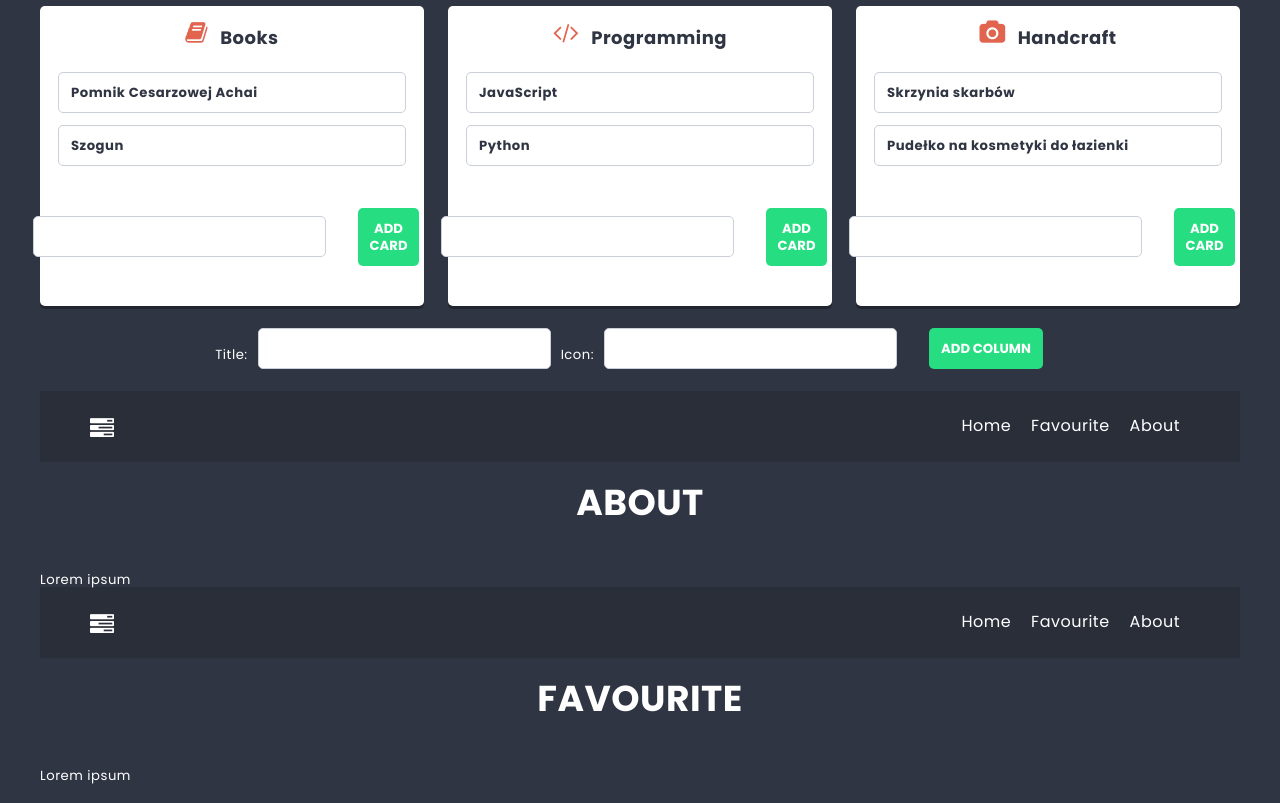
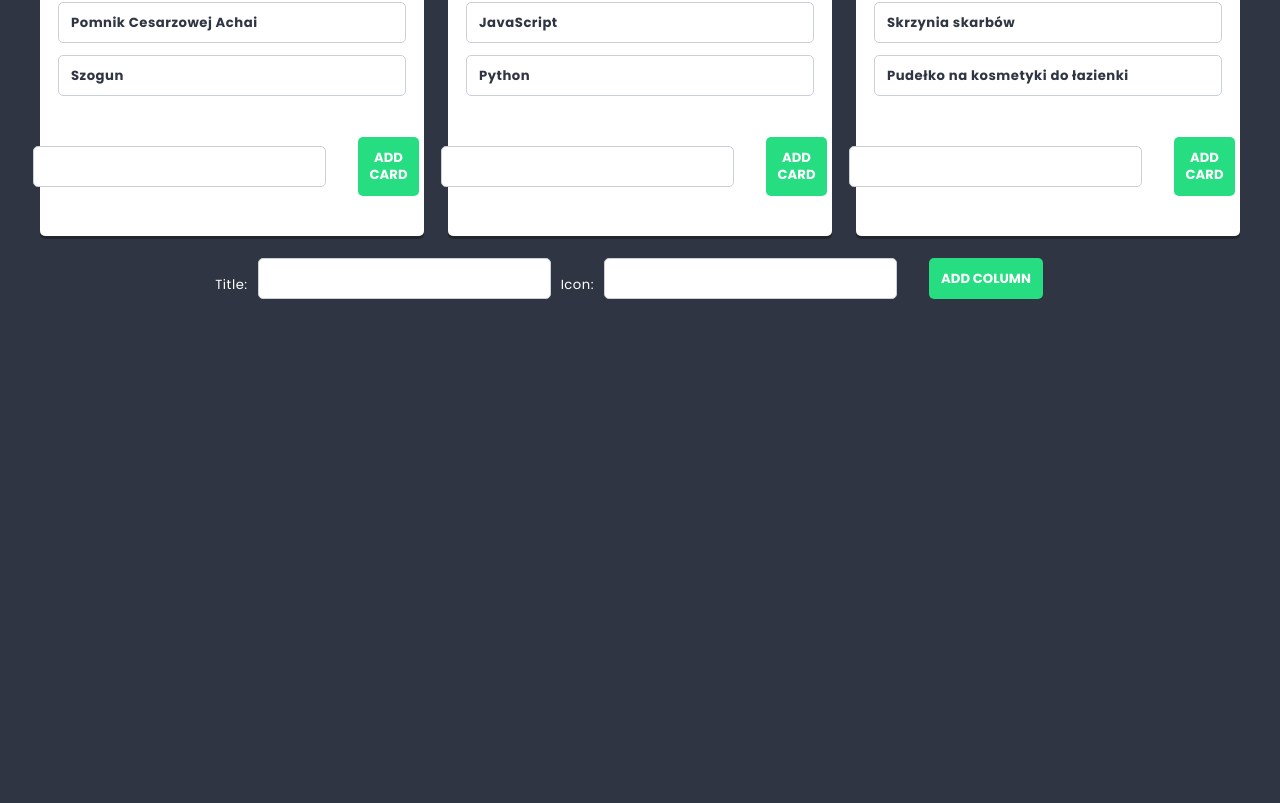
Before and after one commit to msedkiewicz/kodilla-module-15-to-do-app, a React (Create React App) app: page / in a window 1280 px wide. Shown: the part 570-1373 px from the top of the page. After the commit the page ends 911 px from the top, so only its background shows below. Built offline with nearby package versions, Linux system fonts and the light colour scheme.

Commit message:
Add Not Found component; add Routes logic

```diff
--- a/src/App.js
+++ b/src/App.js
@@ -1,17 +1,20 @@
 import Container from "./components/Container/Container";
-import NavBar from "./components/NavBar/NavBar";
 import Home from "./components/Home/Home";
 import About from "./components/About/About";
-import Favourite from "./components/Favourite/Favourite"
+import Favourite from "./components/Favourite/Favourite";
+import { Routes, Route } from "react-router-dom";
+import NotFound from "./components/NotFound/NotFound";
 
 const App = () => {
   return (
     <main>
-      <NavBar />
       <Container>
-        <Home />
-        <About />
-        <Favourite />
+        <Routes>
+          <Route path="/" element={<Home />} />
+          <Route path="/about" element={<About />} />
+          <Route path="/favourite" element={<Favourite />} />
+          <Route path="*" element={<NotFound />} />
+        </Routes>
       </Container>
     </main>
   );
--- /dev/null
+++ b/src/components/NotFound/NotFound.js
@@ -0,0 +1,16 @@
+import Container from "../Container/Container";
+import NavBar from "../NavBar/NavBar";
+import PageTitle from "../PageTitle/PageTitle";
+
+const NotFound = () => {
+    return (
+      <div>
+        <NavBar />
+        <Container>
+          <PageTitle>404 Not found</PageTitle>
+        </Container>
+      </div>
+    );
+  };
+
+export default NotFound;
```
